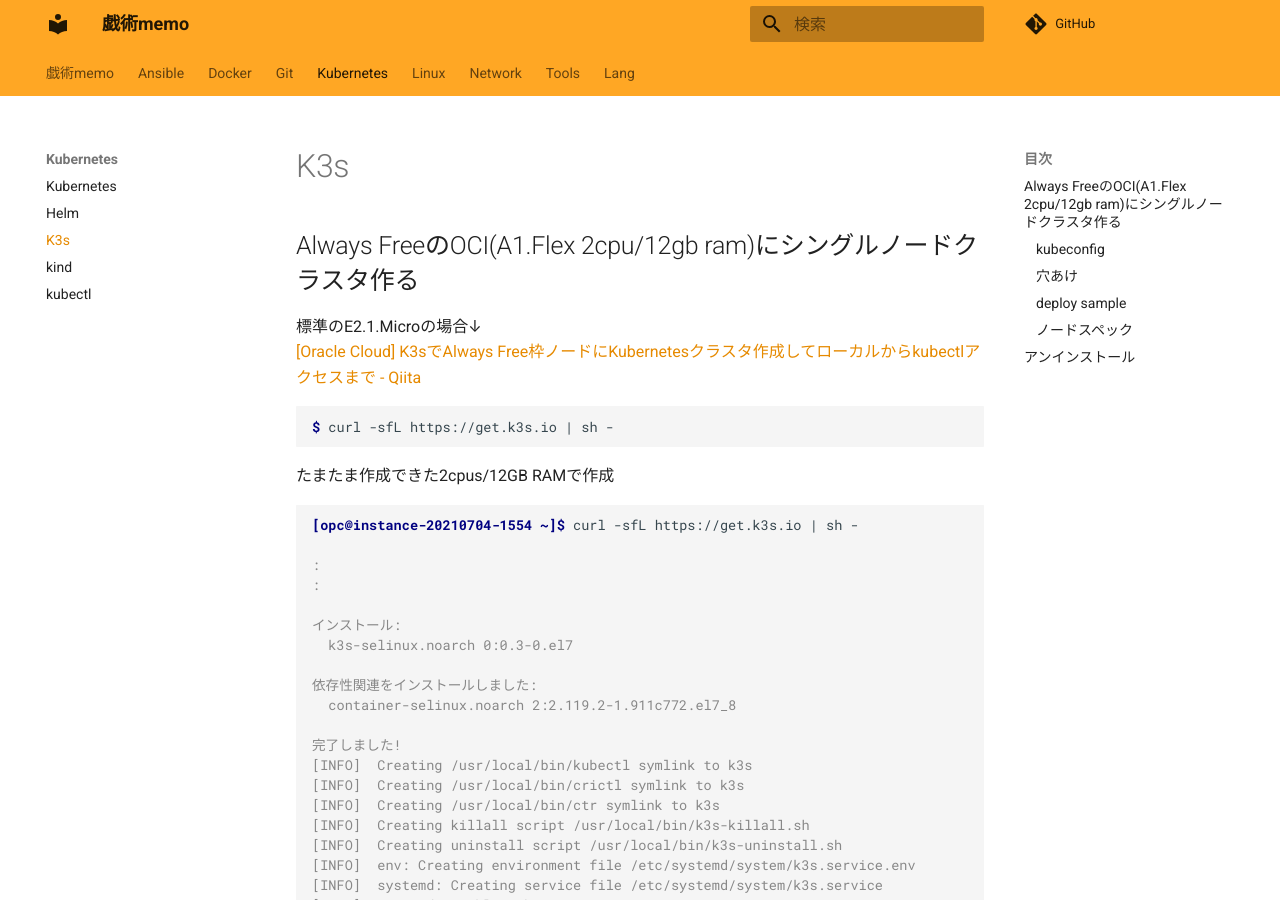
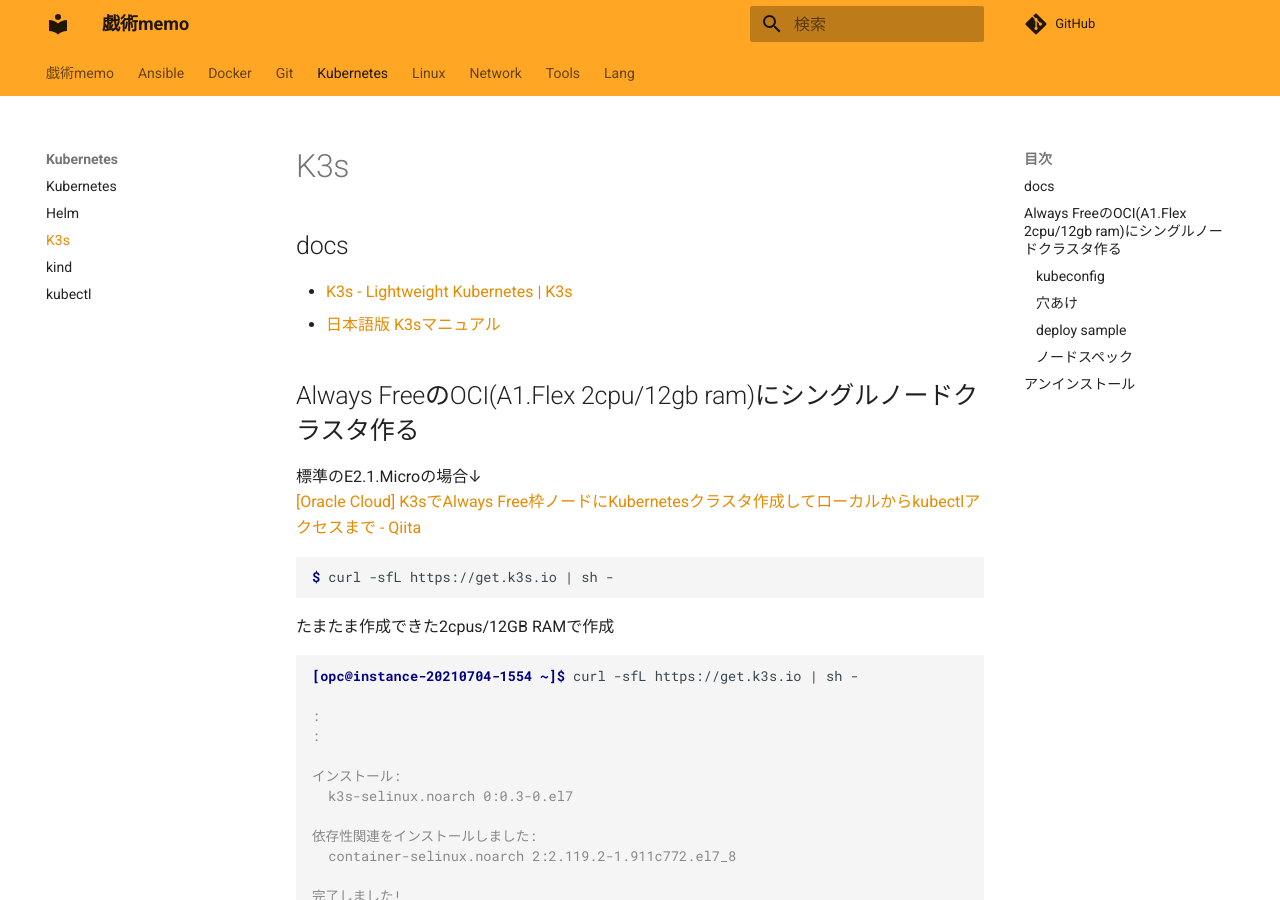
Before and after one commit to zaki-lknr/docs, an MkDocs documentation site: the page built from docs/Kubernetes/k3s.md, in a window 1280 px wide and 900 px high. Built offline with MkDocs 1.6.1 and Material for MkDocs 9.7.7, drawn with Linux system fonts in a browser that asks for light colours; comment, search, counter and statistics services are not loaded.

Commit message:
add: kubernetes/k3s: ドキュメントのリンク

```diff
--- a/docs/Kubernetes/k3s.md
+++ b/docs/Kubernetes/k3s.md
@@ -1,4 +1,9 @@
 # K3s
+
+## docs
+
+- [K3s - Lightweight Kubernetes | K3s](https://docs.k3s.io/)
+- [日本語版 K3sマニュアル](https://www.rancher.co.jp/pdfs/K3s-eBook4Styles0507.pdf)
 
 ## Always FreeのOCI(A1.Flex 2cpu/12gb ram)にシングルノードクラスタ作る
 
```
